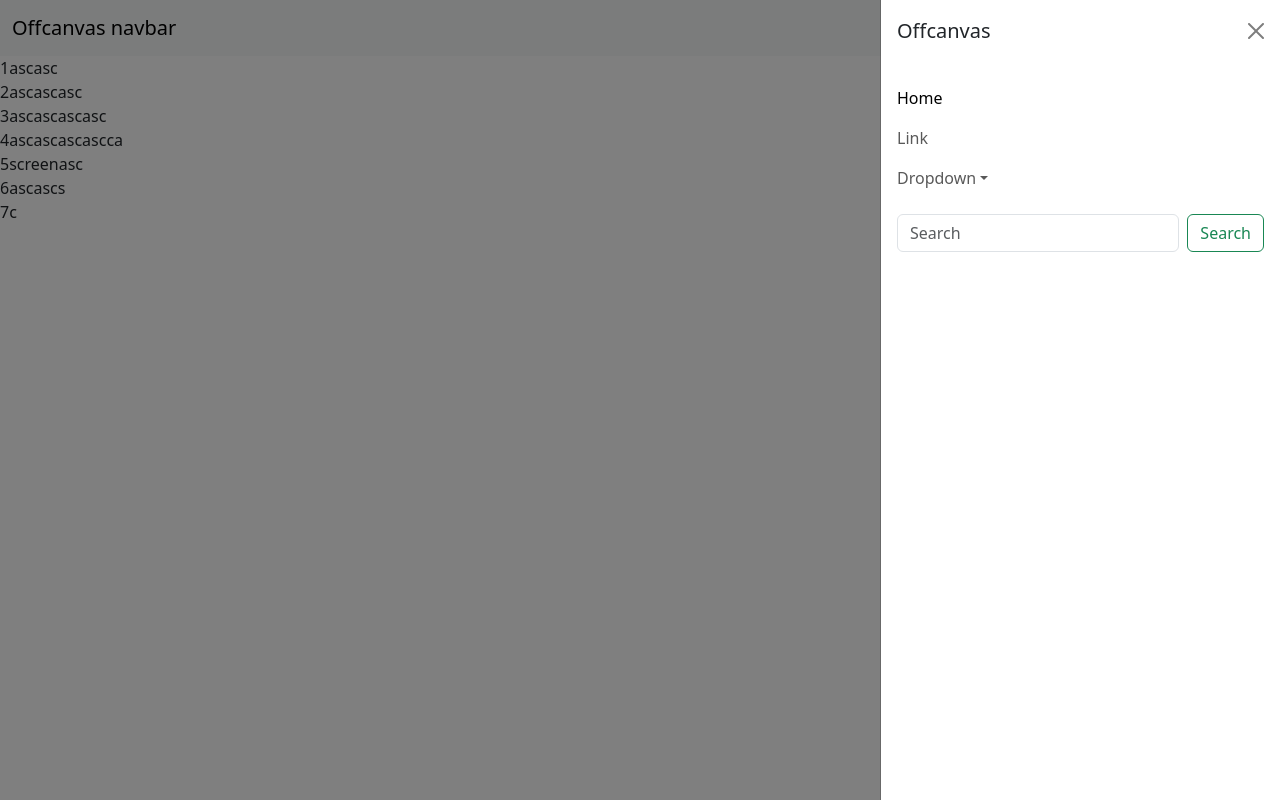
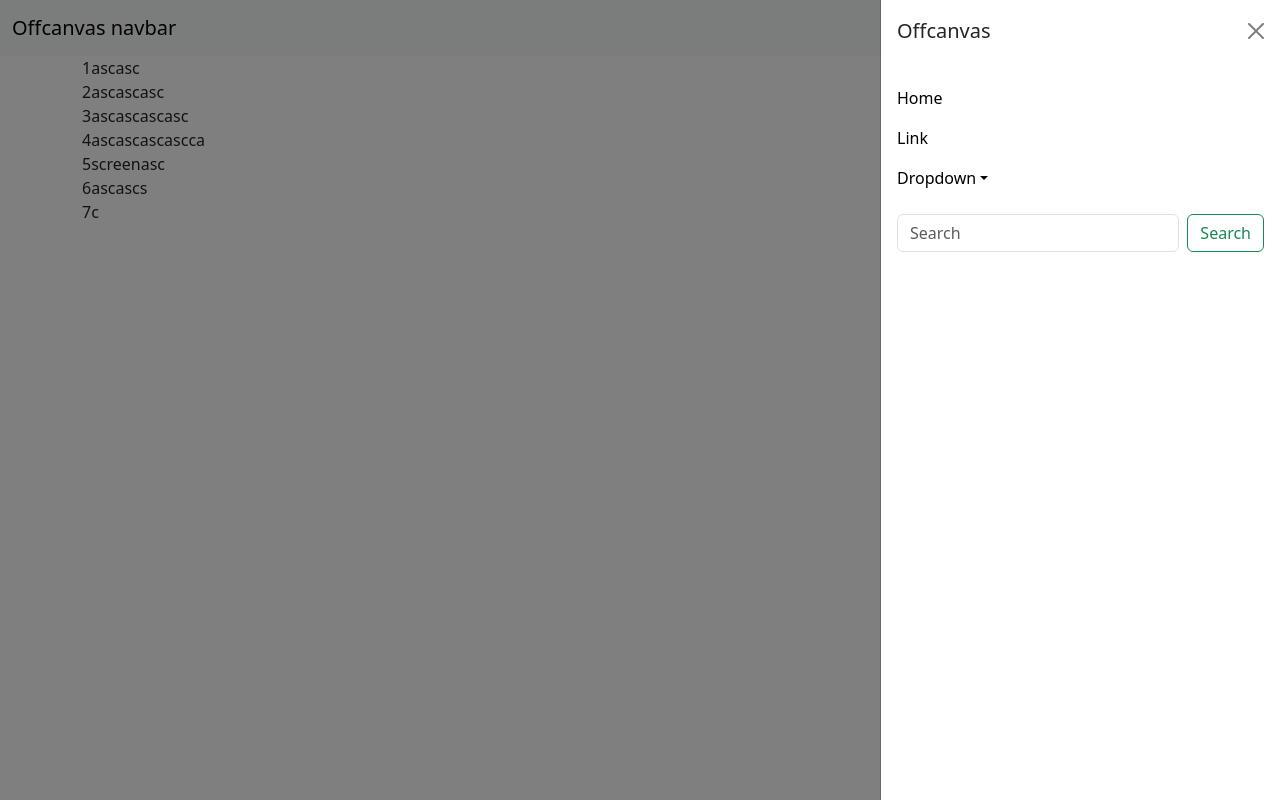
Before and after one commit to edarvichm/PROYECTO4_APP-RESERVAS, a React (Vite) app: page / in a window 1280 px wide. Both pictures are taken after a click on the button "Toggle navigation". Built offline with nearby package versions, Linux system fonts and the light colour scheme.

Commit message:
Create MainRouter as a index page

```diff
--- a/src/App.jsx
+++ b/src/App.jsx
@@ -1,7 +1,8 @@
 // import { useState } from 'react'
 import './App.css'
 import { NavBar } from './components/NavBar'
-import HomePage from './components/HomePage'
+// import HomePage from './pages/HomePage'
+import { MainRoutes } from './routers/MainRouter'
 
 function App() {
 
@@ -9,7 +10,7 @@ function App() {
   return (
     <>
       <NavBar />
-      <HomePage />
+      <MainRoutes />
 
     </>
   )
--- a/src/components/NavBar.jsx
+++ b/src/components/NavBar.jsx
@@ -1,4 +1,6 @@
 // import React from 'react'
+
+import { NavLink } from "react-router-dom"
 
 
 export const NavBar = () => {
@@ -18,22 +20,22 @@ export const NavBar = () => {
       <div className="offcanvas-body">
         <ul className="navbar-nav justify-content-end flex-grow-1 pe-3">
           <li className="nav-item">
-            <a className="nav-link active" aria-current="page" href="#">Home</a>
+            <NavLink className="nav-link active" aria-current="page" href="/">Home</NavLink>
           </li>
           <li className="nav-item">
-            <a className="nav-link" href="#">Link</a>
+            <NavLink className="nav-link" href="#">Link</NavLink>
           </li>
           <li className="nav-item dropdown">
-            <a className="nav-link dropdown-toggle" href="#" role="button" data-bs-toggle="dropdown" aria-expanded="false">
+            <NavLink className="nav-link dropdown-toggle" href="#" role="button" data-bs-toggle="dropdown" aria-expanded="false">
               Dropdown
-            </a>
+            </NavLink>
             <ul className="dropdown-menu">
-              <li><a className="dropdown-item" href="#">Action</a></li>
-              <li><a className="dropdown-item" href="#">Another action</a></li>
+              <li><NavLink className="dropdown-item" href="#">Action</NavLink></li>
+              <li><NavLink className="dropdown-item" href="#">Another action</NavLink></li>
               <li>
                 <hr className="dropdown-divider" />
               </li>
-              <li><a className="dropdown-item" href="#">Something else here</a></li>
+              <li><NavLink className="dropdown-item" href="#">Something else here</NavLink></li>
             </ul>
           </li>
         </ul>
--- /dev/null
+++ b/src/routers/MainRouter.jsx
@@ -0,0 +1,51 @@
+import { Navigate, Route, Routes } from 'react-router-dom';
+import HomePage  from '../pages/HomePage';
+// import { UsuariosPage } from '../pages/UsuariosPage';
+// import { UserPage } from '../pages/UserPage';
+// import { ProtectedRoutes } from './ProtectedRoutes';
+// import { AdminPage } from '../pages/AdminPage';
+// import { QuotesPages } from '../pages/QuotesPages';
+// import { CrudPage } from '../pages/CrudPage';
+
+export const MainRoutes = () => {
+  return (
+    <div className="container">
+      <Routes>
+      <Route path='/' element={<HomePage />} />
+      {/* <Route path='usuarios' element={<UsuariosPage />} /> */}
+      {/* <Route path="/usuarios/:otrouuid" element={<UserPage />} /> */}
+
+      <Route path="*" element={<Navigate to="/" />}/>
+    </Routes>
+    </div>
+  )
+}
+
+// export const MainRouter = ({ user }) => {
+//   return (
+//     <Routes>
+//       <Route path="/" element={<HomePage />} />
+
+//       {/* <Route path="/usuarios" element={
+//       <ProtectedRoutes user={user}>
+//         <UsuariosPage />
+//       </ProtectedRoutes>
+//       } /> */}
+
+//       <Route element={<ProtectedRoutes isAllowed={!!user} />}>
+//         <Route path="/usuarios" element={<UsuariosPage />} />
+//         <Route path="/usuarios/:uuid" element={<UserPage />} />
+//         <Route path='/frases' element={<QuotesPages />} />
+//         <Route path='/crud' element={<CrudPage />} />
+//       </Route>
+
+//       <Route
+//         element={<ProtectedRoutes isAllowed={user?.role === 'ADMIN_ROLE'} />}
+//       >
+//         <Route path="/admin" element={<AdminPage />} />
+//       </Route>
+//       {/* <Route path="*" element={<h1>Not Found</h1>} /> */}
+//       <Route path="*" element={<Navigate to="/" />} />
+//     </Routes>
+//   );
+// };
--- /dev/null
+++ b/src/routers/ProtectedRoutes.jsx
@@ -0,0 +1,10 @@
+import { Navigate, Outlet } from "react-router-dom";
+
+export const ProtectedRoutes = ({children, isAllowed}) => {
+
+  if(!isAllowed) {
+    return <Navigate to="/" />
+  }
+
+  return children ? children : <Outlet />
+}
```
Also changed, not shown: src/pages/HomePage.jsx (renamed from src/components/HomePage.jsx).
